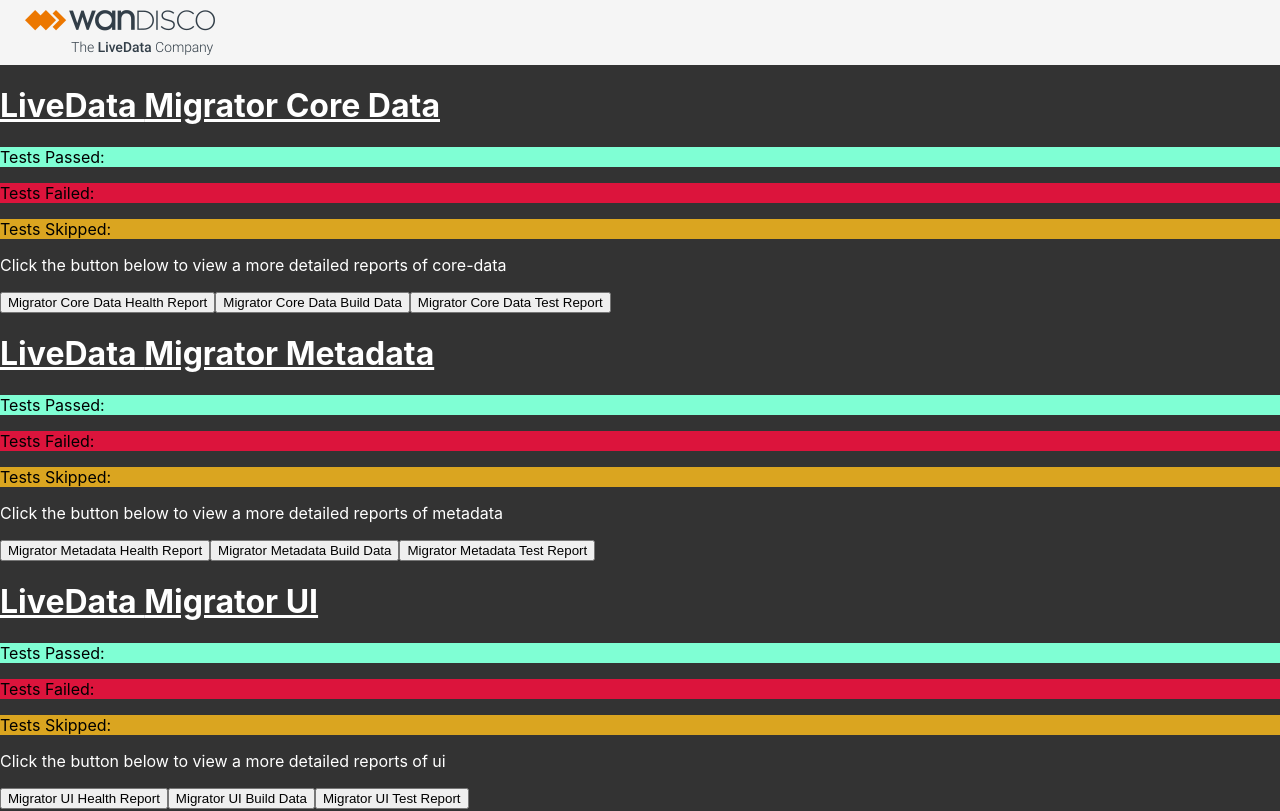
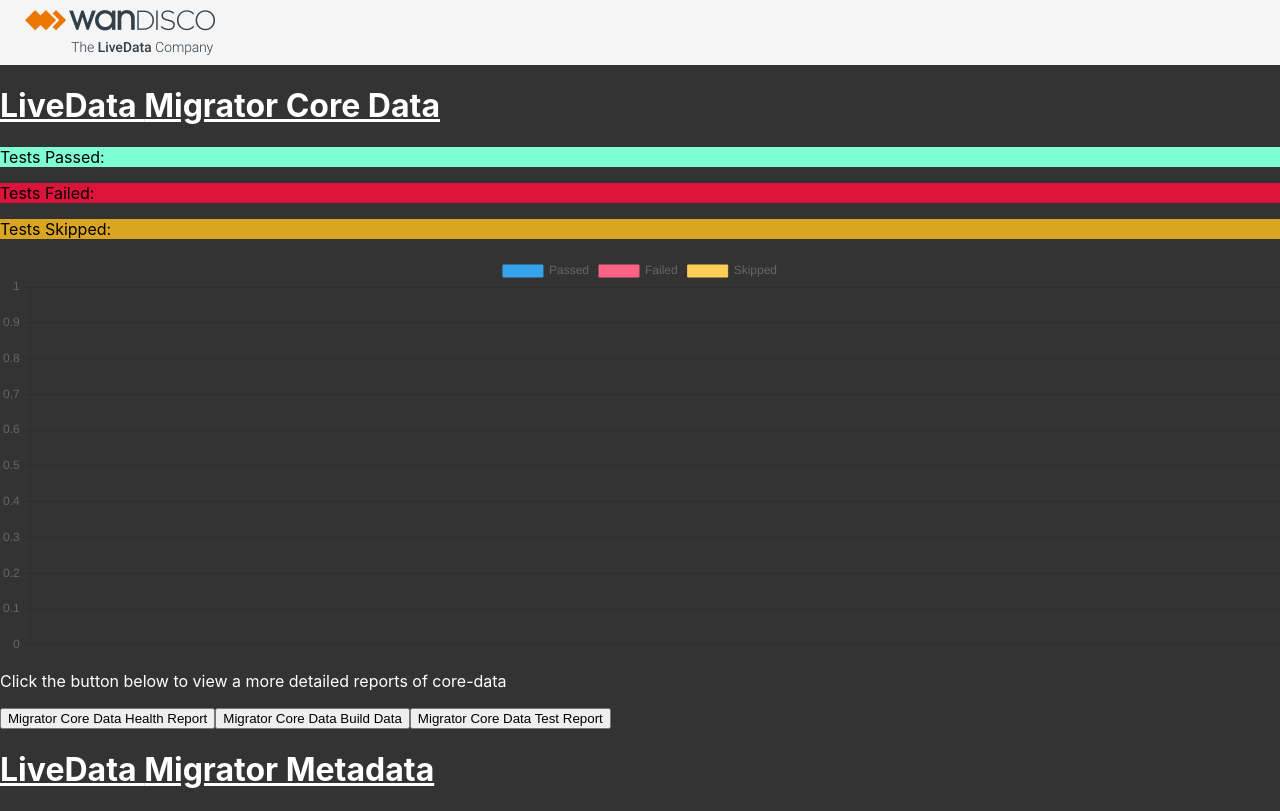
Before and after one commit to Professional-Software-Projects/Test-Reporting-Dashboard, a React (Create React App) app in the folder client/: page /components in a window 1280 px wide. Shown: the top 811 px of the page. Built offline with nearby package versions, Linux system fonts and the light colour scheme; no server answers.

Commit message:
added pie charts for individual components

```diff
--- a/client/src/ComponentView.js
+++ b/client/src/ComponentView.js
@@ -1,5 +1,7 @@
 import React, { useState, useEffect } from 'react';
 import { Link } from 'react-router-dom';
+import { Pie } from 'react-chartjs-2';
+import 'chart.js/auto'
 import './App.css';
 
 function ComponentView(component) {
@@ -28,16 +30,50 @@
             });
     }, [componentName, versionNumber]);
 
-    const failRate = report.failCount;
-    const passRate = report.passCount;
-    const skipRate = report.skipCount;
+    const failCount = report.failCount;
+    const passCount = report.passCount;
+    const skipCount = report.skipCount;
+
+    const data = {
+        labels: ['Passed', 'Failed', 'Skipped'],
+        datasets: [{
+            label: 'Test Pass Rate',
+            data: [passCount, failCount, skipCount],
+            backgroundColor: [
+                'rgba(54, 162, 235, 1)',
+                'rgba(255, 99, 132, 1)',
+                'rgba(255, 206, 86, 1)',
+            ],
+            borderColor: [
+                'rgba(54, 162, 235, 1)',
+                'rgba(255, 99, 132, 1)',
+                'rgba(255, 206, 86, 1)',
+            ],
+            borderWidth: 1
+        }]
+    };
+
+    const options = {
+        responsive: true,
+        maintainAspectRatio: false,
+        scales: {
+            y: {
+                ticks: {
+                    beginAtZero: true
+                },
+            },
+        },
+    }
 
     return (
         <div id='App'>
             <h1 id='component'>LiveData {componentTitle}</h1>
-            <p id='pass'>Tests Passed: {passRate}</p>
-            <p id='fail'>Tests Failed: {failRate}</p>
-            <p id='skip'>Tests Skipped: {skipRate}</p>
+            <p id='pass'>Tests Passed: {passCount}</p>
+            <p id='fail'>Tests Failed: {failCount}</p>
+            <p id='skip'>Tests Skipped: {skipCount}</p>
+            <div>
+                <Pie data={data} height={400} width={600} options={options} />
+            </div>
             <div id='App'>
                 <p>Click the button below to view a more detailed reports of {componentName}</p>
                 <Link to={'/components/' + componentName + '/v2/passed'}>
```
